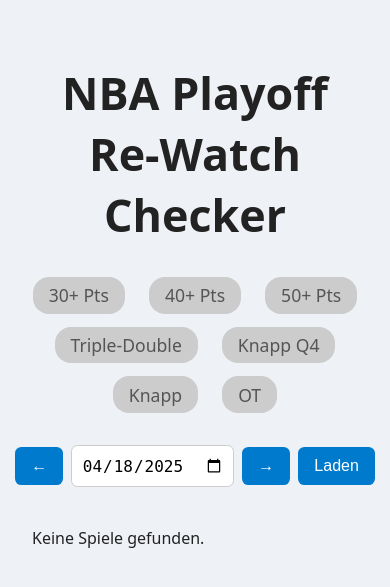
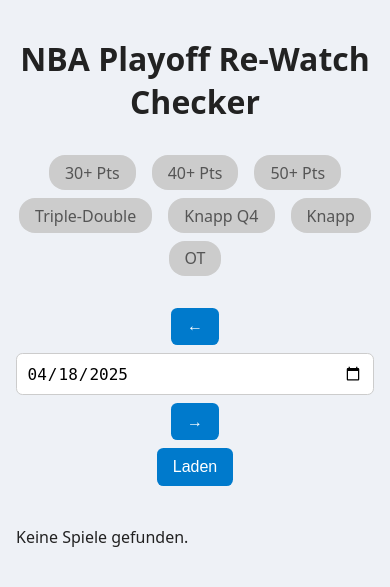
Before and after one commit to LukasStoss23/highlight-checker, a Flask app: page / in a window 390 px wide. Shown: the top 587 px of the page. Run offline with Flask 3, Linux system fonts and the light colour scheme; data that the repository does not hold is empty.

Commit message:
Add mobile responsive CSS tweaks

```diff
--- a/static/style.css
+++ b/static/style.css
@@ -69,3 +69,17 @@ h1{text-align:center;font-size:2.8rem;margin-bottom:2rem}
     justify-content: center;
     margin-bottom: 2rem;
   }
+
+  @media (max-width: 600px) {
+    body {padding: 1rem;}
+    h1 {font-size: 2rem;}
+    #controls {flex-direction: column;gap: 0.5rem;}
+    #controls input[type=date]{width:100%;}
+    #games {gap: 1rem;}
+    .game {padding: 1rem;}
+    .teams {flex-direction: column;align-items: flex-start;gap: 0.5rem;font-size: 1.4rem;margin-bottom: 0.8rem;}
+    .logo {width: 48px;}
+    #filters {gap: 0.5rem 1rem;}
+    #filters label {font-size: 1rem;}
+    .badge {font-size: 0.9rem;padding: 0.4rem 1rem;}
+  }
```
